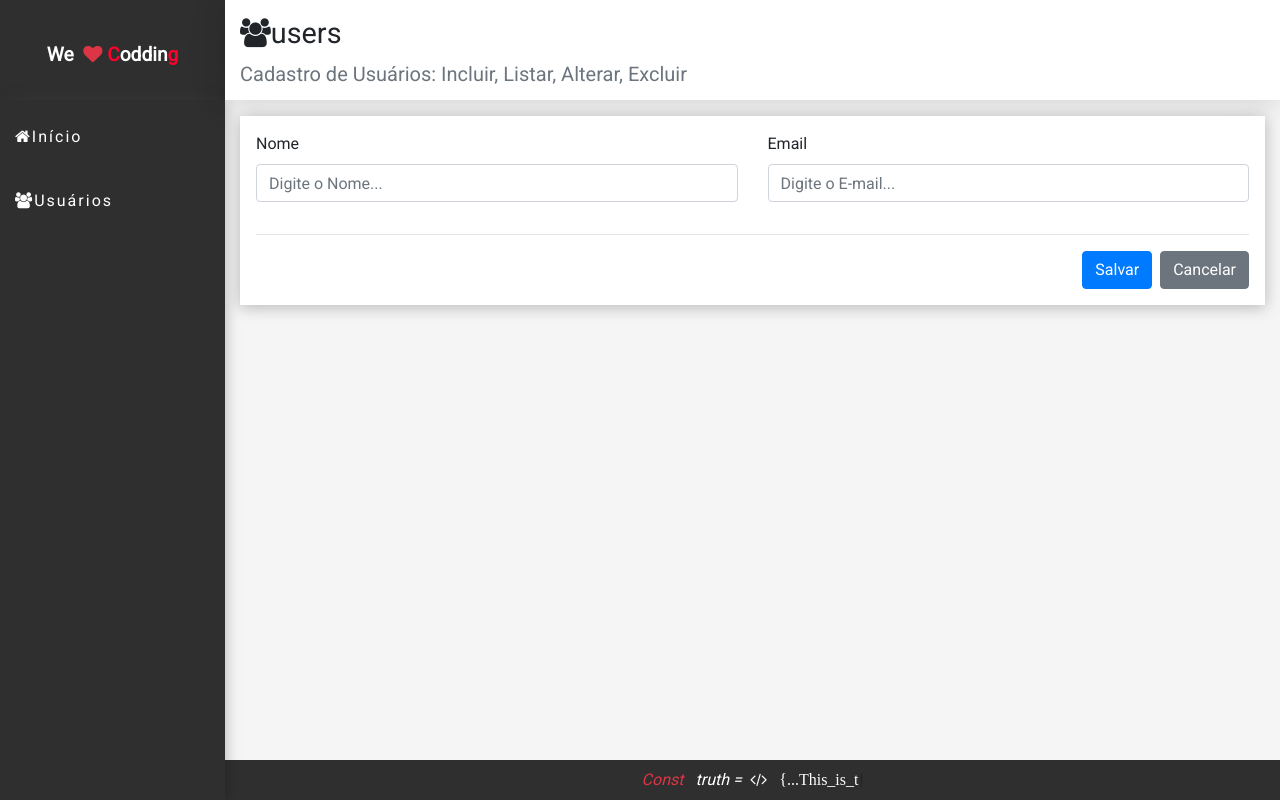
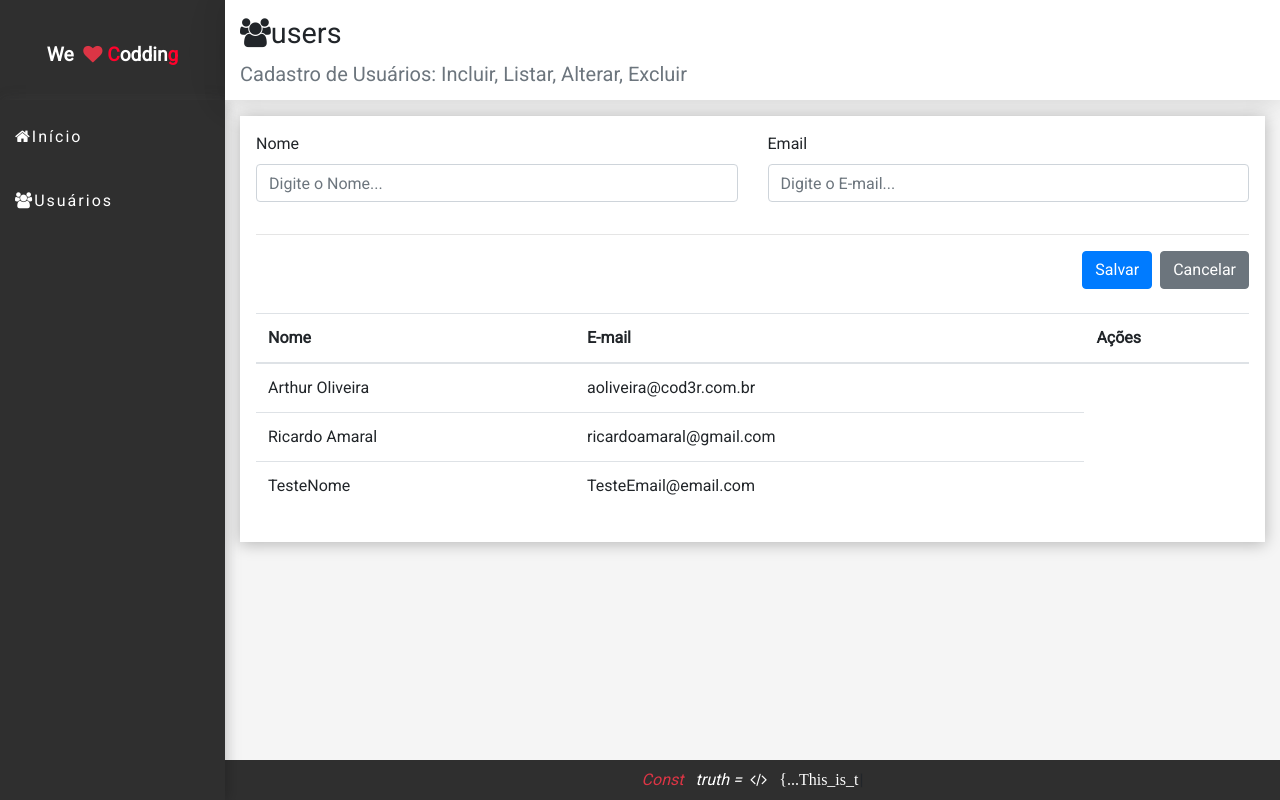
Before and after one commit to Viniciuspgmoreira/React-Projects, a React (Create React App) app: page /users in a window 1280 px wide. Built offline with nearby package versions, Linux system fonts and the light colour scheme; data requests are answered from the project's data file; grey boxes are pictures that could not be loaded.

Commit message:
Added Component Table and TableRows

```diff
--- a/src/components/table/table.jsx
+++ b/src/components/table/table.jsx
@@ -0,0 +1,21 @@
+import React from 'react'
+import TableRow from '../table/tableRow'
+
+function RenderTable(props) {
+  return (
+    <table className="table mt-4">
+      <thead>
+        <tr>
+          <th>{props.column1}</th>
+          <th>{props.column2}</th>
+          <th>{props.column3}</th>
+        </tr>
+      </thead>
+      <tbody>
+        <TableRow list={props.list}></TableRow>
+      </tbody>
+    </table>
+  )
+}
+
+export default RenderTable
--- /dev/null
+++ b/src/components/table/tableRow.jsx
@@ -0,0 +1,14 @@
+import React from 'react'
+
+function TableRow(props) {
+  return props.list.map((user) => {
+    return (
+      <tr key={user.id}>
+        <td>{user.name}</td>
+        <td>{user.email}</td>
+      </tr>
+    )
+  })
+}
+
+export default TableRow
--- a/src/components/user/userCrud.jsx
+++ b/src/components/user/userCrud.jsx
@@ -2,6 +2,7 @@ import React, { Component } from 'react'
 import Main from '../template/main'
 import axios from 'axios'
 import AddForm from '../form/addForm'
+import RenderTable from '../table/table'
 
 const headerProps = {
   title: 'users',
@@ -56,12 +57,10 @@ export default class UserCrud extends Component {
 
   remove(user) {
     axios.delete(`${baseUrl}/${user.id}`).then((resp) => {
-      const list = this.state.list.filter((u) => u !== user)
+      const list = this.getUpdatedList(null)
       this.setState({ list })
     })
   }
-
-  renderForm() {}
 
   render() {
     return (
@@ -76,6 +75,12 @@ export default class UserCrud extends Component {
           onClickSave={(e) => this.save(e)}
           onClickClear={(e) => this.clear(e)}
         ></AddForm>
+        <RenderTable
+          column1="Nome"
+          column2="E-mail"
+          column3="Ações"
+          list={this.state.list}
+        ></RenderTable>
       </Main>
     )
   }
```
